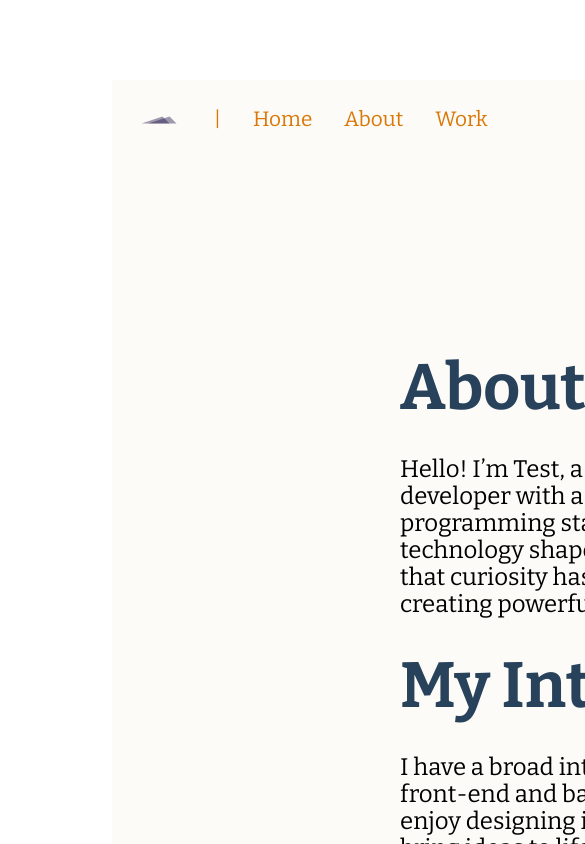
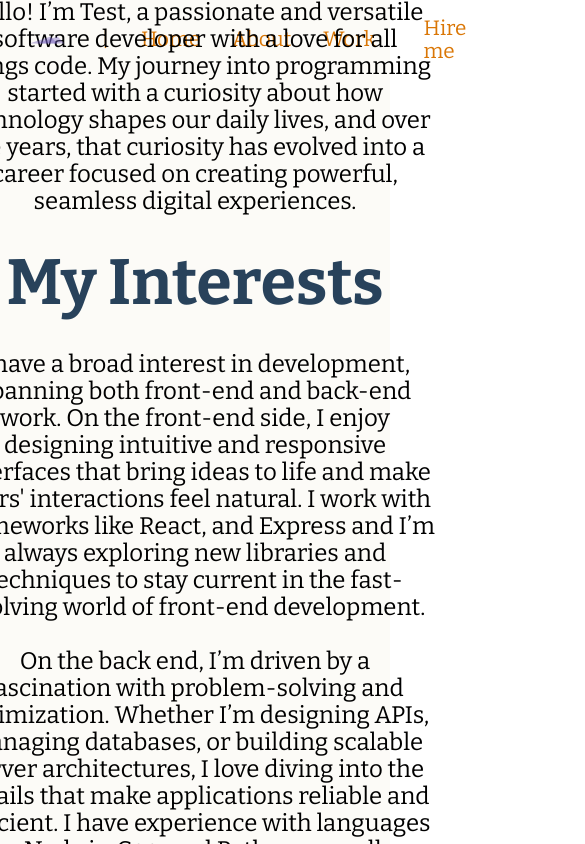
Before and after one commit to MapYh/portfolio, a React (Vite) app: page /About in a window 390 px wide. Shown: the top 844 px of the page, 585 px wide, since content can reach past the window. Built offline with nearby package versions, Linux system fonts and the light colour scheme.

Commit message:
Added some more styling.

```diff
--- a/src/App.css
+++ b/src/App.css
@@ -6,7 +6,7 @@
   padding-right: 7rem;
 }
 
-@media screen and (max-width: 24rem) {
+@media screen and (max-width: 53rem) {
   #root {
     padding: 0;
     padding-left: 0;
--- a/src/components/Header.scss
+++ b/src/components/Header.scss
@@ -52,4 +52,9 @@ a:hover {
   .header-styling {
     font-size: 2.2rem;
   }
+  .main {
+    display: flex;
+    justify-content: center;
+    align-items: center;
+  }
 }
--- a/src/components/Main.scss
+++ b/src/components/Main.scss
@@ -17,7 +17,6 @@
   font-style: normal;
   line-height: 1.125;
 
-  min-width: 100rem;
   margin-top: 2rem;
   margin-bottom: 2rem;
 }
@@ -55,12 +54,23 @@
   color: set-color(rgb(20, 7, 66));
   min-width: 30rem;
 }
-/* color: rgb(20, 7, 66); */
+
 .main__projects__header-text--styling-paragraph {
   font-family: "Bitter", serif;
   font-size: 1.5rem;
   font-style: normal;
   line-height: 1.125;
-  /* color: rgb(20, 7, 66); */
+
   min-width: 30rem;
 }
+
+@media screen and (max-width: 35rem) {
+  .main__about__header {
+    margin-top: 15rem;
+    align-items: center;
+    text-align: center;
+  }
+  /* .main__projects__header-text--styling-header {
+    min-width: 0;
+  } */
+}
--- a/src/components/header_main.scss
+++ b/src/components/header_main.scss
@@ -8,7 +8,6 @@
 }
 
 .main__side-text {
-  z-index: 1;
   display: flex;
   justify-content: center;
   align-items: start;
@@ -78,3 +77,13 @@
     display: none;
   }
 }
+
+@media screen and (max-width: 35rem) {
+  .main__side-text-header-one {
+    min-width: 20rem;
+  }
+
+  .main__side-text-text-one {
+    min-width: 20rem;
+  }
+}
--- a/src/pages/about.scss
+++ b/src/pages/about.scss
@@ -1,19 +1,19 @@
 .background_color_about {
-  min-width: 67rem;
-  padding-bottom: 10rem;
+  min-width: 23rem;
+  padding-bottom: 20rem;
   background-color: rgb(252, 251, 247);
   /* width: 100%; */
 }
 
 .about-wrapper {
-  min-width: 75rem;
+  min-width: 10rem;
 }
 
 .nav__first-triangle-about {
   rotate: -90deg;
   border-top: 5.575vmin solid transparent;
   border-bottom: 2vmin solid transparent;
-  border-left: 2vmin solid rgb(20, 7, 66);
+  border-left: 2vmin solid rgb(96, 77, 164);
   opacity: 0.5;
   z-index: 2;
 }
@@ -22,7 +22,19 @@
   rotate: -90deg;
   border-top: 5.575vmin solid transparent;
   border-bottom: 2vmin solid transparent;
-  border-left: 2vmin solid rgb(20, 7, 66);
+  border-left: 2vmin solid rgb(110, 89, 184);
   opacity: 0.4;
   z-index: 1;
 }
+
+@media screen and (max-width: 53rem) {
+  .background_color_about {
+    padding-bottom: 30rem;
+  }
+}
+
+@media screen and (max-width: 31rem) {
+  .background_color_about {
+    padding-bottom: 40rem;
+  }
+}
--- a/src/pages/home.scss
+++ b/src/pages/home.scss
@@ -8,9 +8,9 @@
 }
 
 .background_color {
+  min-width: 23rem;
   padding-bottom: 10rem;
   background-color: rgb(255, 249, 249);
-  width: 100%;
 }
 
 .nav__first-triangle-home {
@@ -30,3 +30,9 @@
   opacity: 0.4;
   z-index: 1;
 }
+
+@media screen and (max-width: 31rem) {
+  .home-wrapper {
+    margin: 1rem;
+  }
+}
--- a/src/pages/work.scss
+++ b/src/pages/work.scss
@@ -31,9 +31,7 @@
   display: flex;
   align-items: center;
   justify-content: center;
-  margin-top: 15rem;
-  margin-left: 5rem;
-  margin-right: 5rem;
+  margin-top: 3rem;
 }
 
 .break {
@@ -63,20 +61,21 @@
 }
 
 .background_color_work {
+  min-width: 23rem;
   padding-bottom: 10rem;
   background-color: rgb(243, 253, 243);
-  width: 100%;
+  /* width: 100%; */
 }
 
 .work-wrapper {
-  min-width: 20rem;
+  min-width: 10rem;
 }
 
 .nav__first-triangle-work {
   rotate: -90deg;
   border-top: 5.575vmin solid transparent;
   border-bottom: 2vmin solid transparent;
-  border-left: 2vmin solid rgb(47, 11, 91);
+  border-left: 2vmin solid rgb(76, 32, 130);
   opacity: 0.5;
   z-index: 2;
 }
@@ -85,7 +84,7 @@
   rotate: -90deg;
   border-top: 5.575vmin solid transparent;
   border-bottom: 2vmin solid transparent;
-  border-left: 2vmin solid rgb(47, 11, 91);
+  border-left: 2vmin solid rgb(80, 31, 139);
   opacity: 0.4;
   z-index: 1;
 }
@@ -96,7 +95,12 @@
   }
 }
 
-@media screen and (max-width: 24rem) {
+@media screen and (max-width: 53rem) {
+  .stack_and_image__stack {
+    margin-right: 0;
+    text-align: center;
+  }
+
   .stack_and_image__stack--heading {
     max-width: 10rem;
   }
@@ -104,9 +108,7 @@
     max-width: 10rem;
     font-size: 2.5rem;
   }
-  .background_color_work {
-    max-width: 40rem;
-  }
+
   .stack_and_image__img--styling {
     width: 15rem;
   }
@@ -114,3 +116,20 @@
     display: none;
   }
 }
+
+@media screen and (max-width: 31rem) {
+  .stack_and_image__stack--heading {
+    max-width: 10rem;
+  }
+  .stack_and_image__stack--paragraph {
+    max-width: 10rem;
+    font-size: 2.5rem;
+  }
+
+  .stack_and_image__img--styling {
+    width: 15rem;
+  }
+  .stack_and_image__img-background {
+    display: none;
+  }
+}
```
